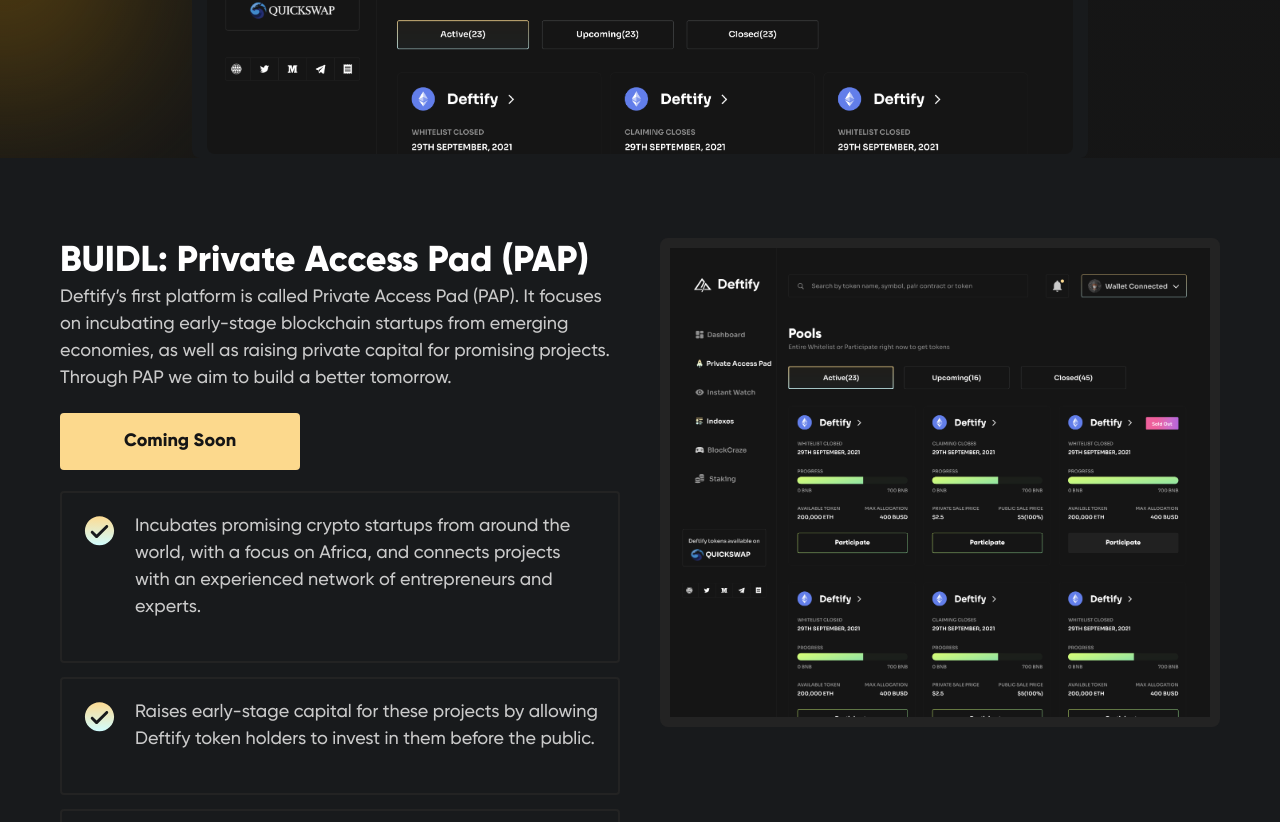
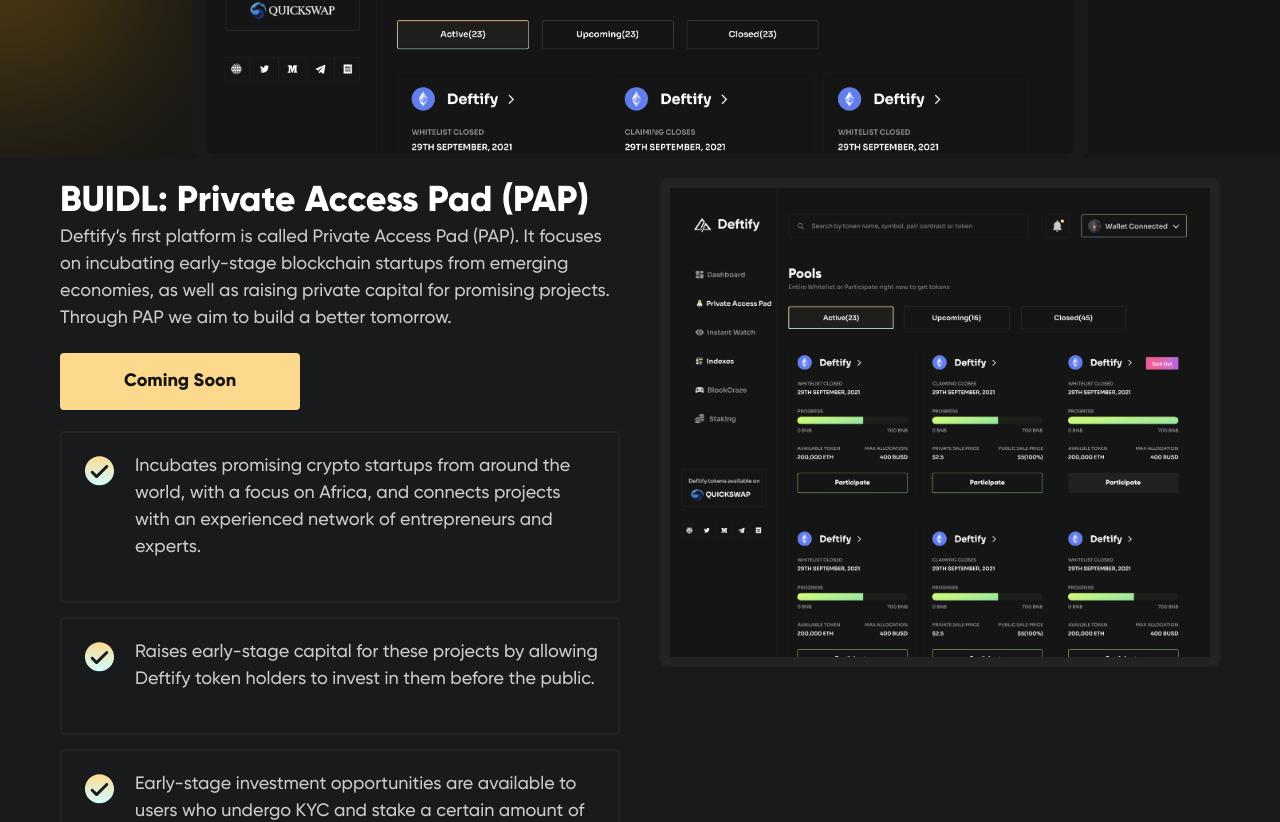
Before and after one commit to KvNGCzA/Official-Website, a React (Create React App) app: page / in a window 1280 px wide. Shown: the part 1021-1843 px from the top of the page. Built offline with nearby package versions, Linux system fonts and the light colour scheme; a web font is replaced by a local one.

Commit message:
Update index.tsx

```diff
--- a/src/pages/Home/index.tsx
+++ b/src/pages/Home/index.tsx
@@ -80,7 +80,7 @@ export const Home = (props: Props) => {
         fullWidth
         paddingHorizontal="60px"
         paddingHorizontalSm="20px"
-        paddingTop="80px"
+        paddingTop="20px"
         paddingBottom="50px"
         background="#181A1C"
       >
```
